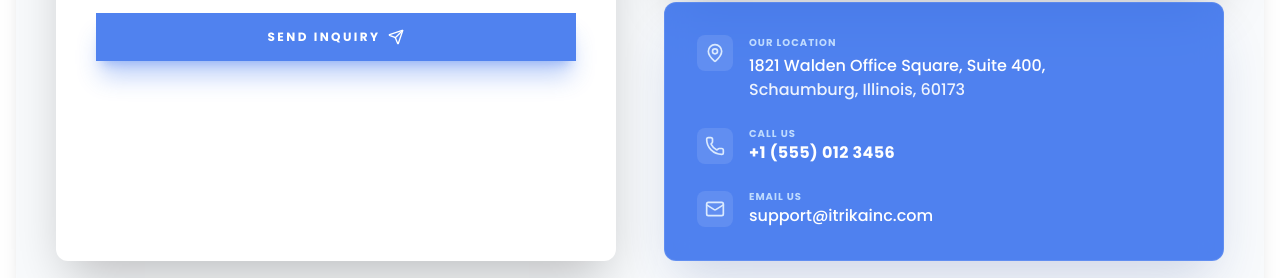
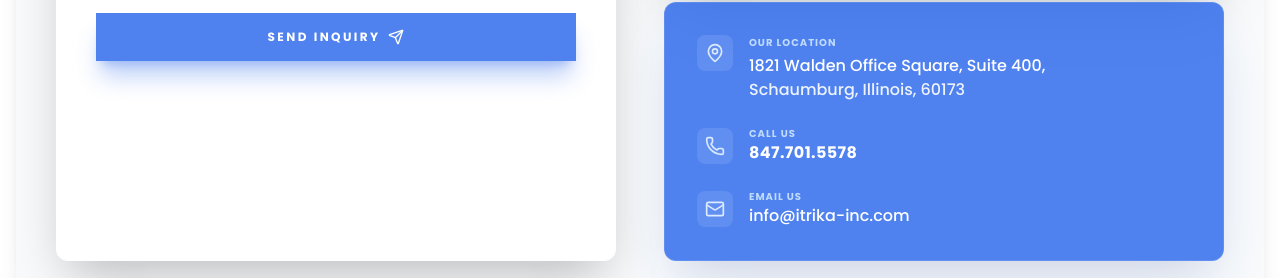
Before and after one commit to Suneelgokada/Itrika_frontend, a React (Vite) app: page /contact-us in a window 1280 px wide. Shown: the part 860-1138 px from the top of the page. Built offline with nearby package versions, Linux system fonts and the light colour scheme.

Commit message:
number updated

```diff
--- a/src/contactus/ContactPage.jsx
+++ b/src/contactus/ContactPage.jsx
@@ -559,7 +559,7 @@ const getInputStyle = (name) =>
     </div>
     <div className="flex flex-col">
       <span className="text-[10px] uppercase tracking-widest text-blue-200 font-semibold group-hover:text-orange-200 transition-colors">Call Us</span>
-      <p className="text-sm md:text-base font-bold tracking-wide">+1 (555) 012 3456</p>
+      <p className="text-sm md:text-base font-bold tracking-wide">847.701.5578</p>
     </div>
   </div>
 
@@ -571,7 +571,7 @@ const getInputStyle = (name) =>
     <div className="flex flex-col">
       <span className="text-[10px] uppercase tracking-widest text-blue-200 font-semibold group-hover:text-orange-200 transition-colors">Email Us</span>
       <p className="text-sm md:text-base font-medium group-hover:text-white transition-colors">
-        support@itrikainc.com
+       info@itrika-inc.com
       </p>
     </div>
   </div>
```
